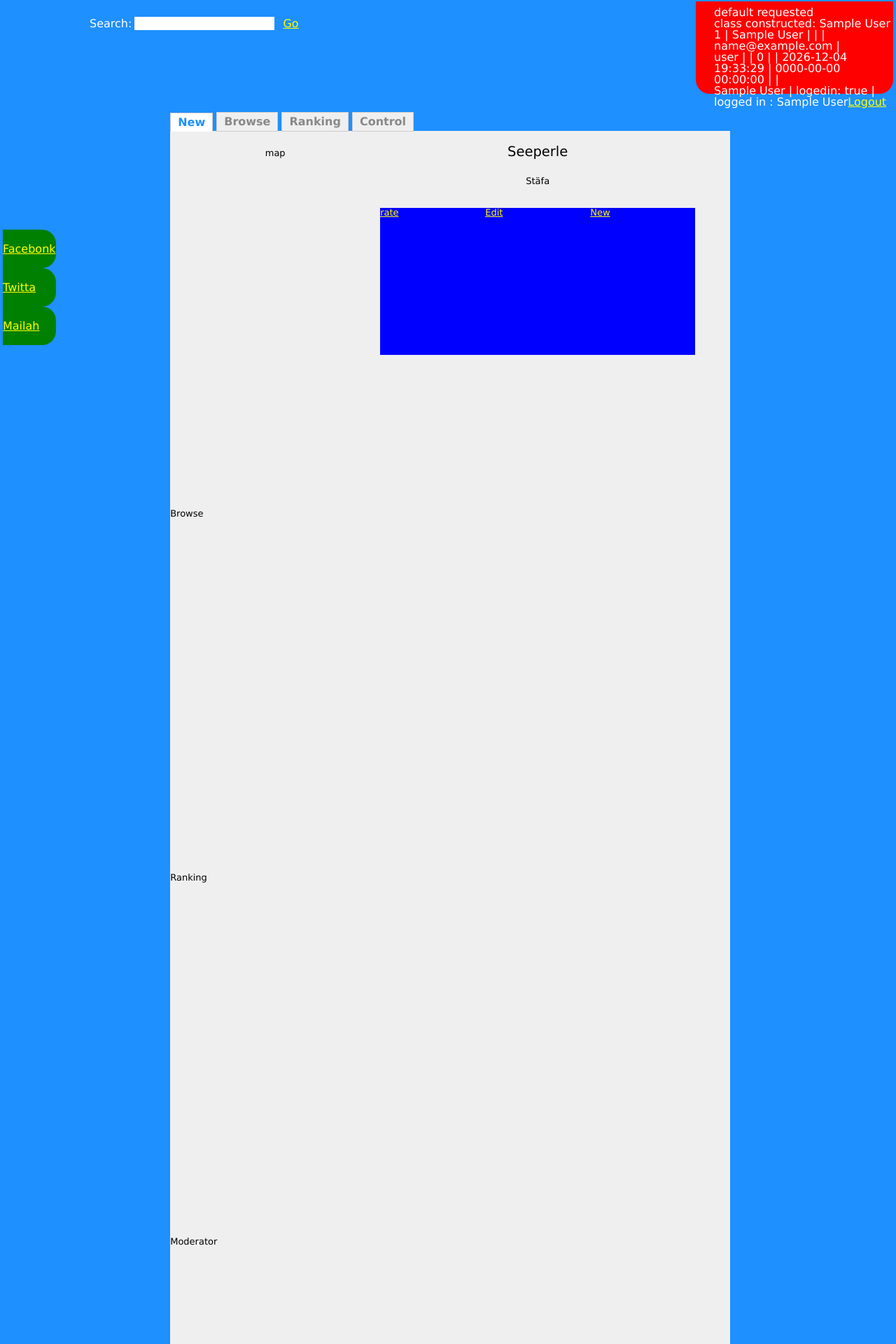
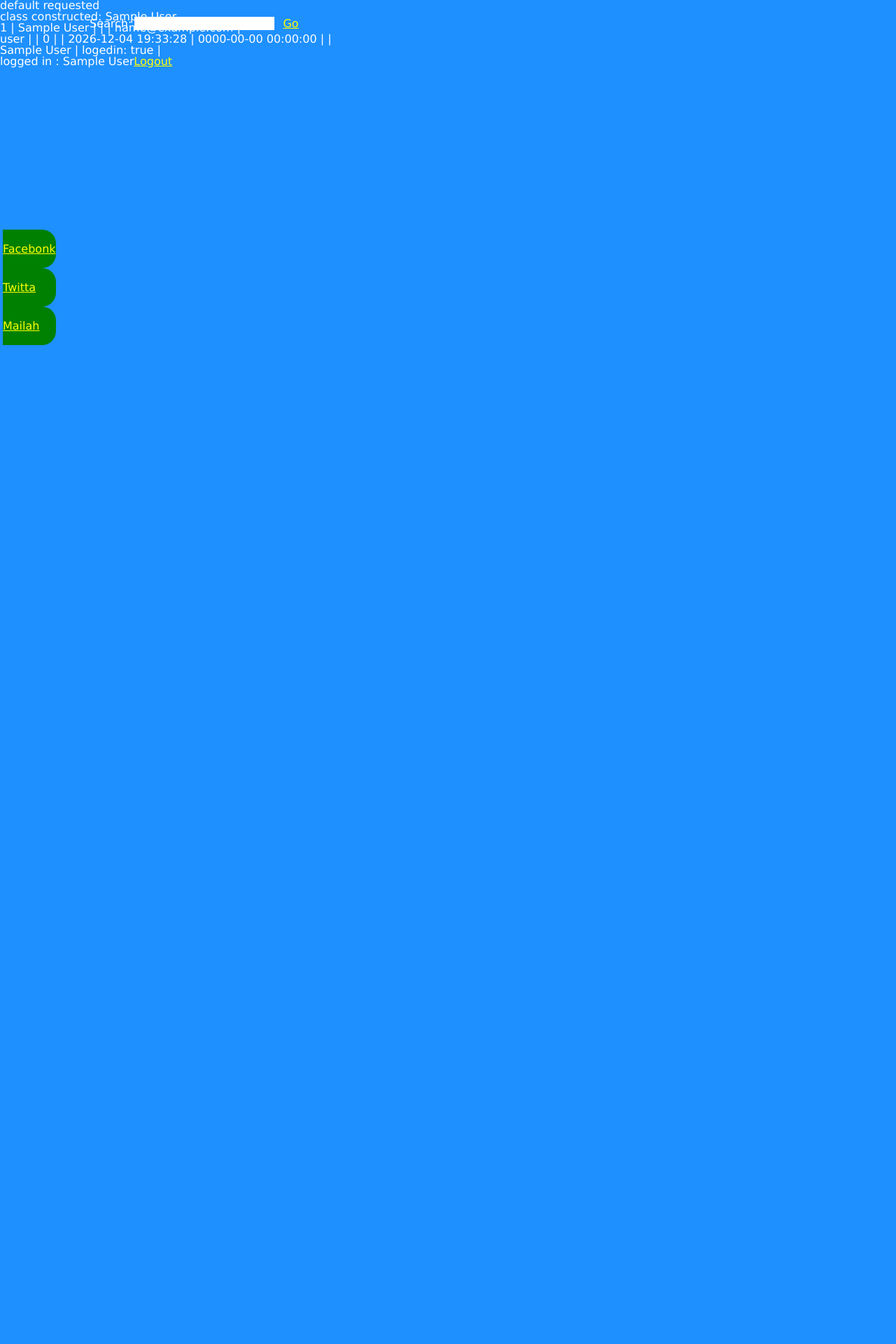
Before and after one commit to kebaparis/kebaparis, a PHP site: page /dev/?rtype=1 in a window 1280 px wide. Shown: the top 1920 px of the page at 70% size. After the commit the page ends 493 px from the top, so only its background shows below. Run offline with PHP 8.4, Linux system fonts and the light colour scheme; the visitor is signed in with stand-in values (Sample User, id 1); data that the repository does not hold is empty; a map, chart or similar area stays blank.

Commit message:
Deleted crap divs and stuff

```diff
--- a/www/index.php
+++ b/www/index.php
@@ -7,13 +7,9 @@
 
   <body>
 
-    <div id="login">
-
+    <!-- Login & Registration form -->
     <?php include 'usr.php'; ?>
 
-
-
-    </div> <!-- end div #login -->
 
     <div id="search">
     	<table>
@@ -23,68 +19,12 @@
 						<td> <a href=""> Go </a> </td>
 					</tr>
 			</table>
-
-
     </div> <!-- end div #search -->
 
 
-<!-- Tab start -->
-<div id="main">
 
 	<div id="container">
 
-		      <ul class="menu">
-
-				<!-- Default -->
-				<li id="new" class="active"> New </li>
-				<li id="browse"> Browse </li>
-				<li id="ranking"> Ranking </li>
-
-				<!-- User is logged in -->
-				<?php if ($_SESSION['logedin'] == "true")  { ?>
-					<li id="usrcntrl"> Control </li>
-				<?php } ?>
-
-				<!-- User is moderator -->
-				<?php if ($myuser->usrType == "moderator" or $myuser->usrType == "admin")  { ?>
-					<li id="moderator"> Moderator </li>
-				<?php } ?>
-
-				<!-- User is Kebapowner -->
-				<?php if ($myuser->usrType == "kebapowner" or $myuser->usrType == "admin")  { ?>
-					<li id="kebapowner"> Kebapowner </li>
-				<?php } ?>
-		      </ul>
-
-		    <span class="clear"></span>
-
-		    <div class="content new">
-					<?php include 'tabs/new.php'; ?>
-			</div>
-
-			<div class="content browse">
-		         	<?php include 'tabs/browse.php'; ?>
-		    </div>
-
-		    <div class="content ranking">
-					<?php include 'tabs/ranking.php'; ?>
-			</div>
-
-		    <div class="content moderator">
-	 				<?php include 'tabs/moderator.php'; ?>
-			</div>
-
-		    <div class="content usrcntrl">
-					<?php include 'tabs/usrcntrl.php'; ?>
-			</div>
-
-		    <div class="content kebapowner">
-	 				<?php include 'tabs/kebapowner.php'; ?>
-			</div>
-	</div>  <!-- container -->
-</div> <!-- /main -->
-
-<!-- Tab end -->
 
 		<div id="promo">
 			<table>
@@ -99,19 +39,9 @@
 					<td> <a href="mailto:info@kebaparis.ch"> Mailah </a> </td>
 				</tr>
 			</table>
-	</div>
-	<!-- end #promo -->
+		</div> 	<!-- end #promo -->
 
-
-    <!--
-    <div id="drminfo">
-  		<table>
-			<tr>
-				<td> More Informations about Kebeabstand </td>
-				<td> Hoore </td>
-			</tr>
-  		</table>
-  	 </div> -->
+	</div>	<!-- end #container -->
 
 
 	 <?php include 'footer.php'; ?>
```
Lines whose indentation alone changed are shown as unchanged.
